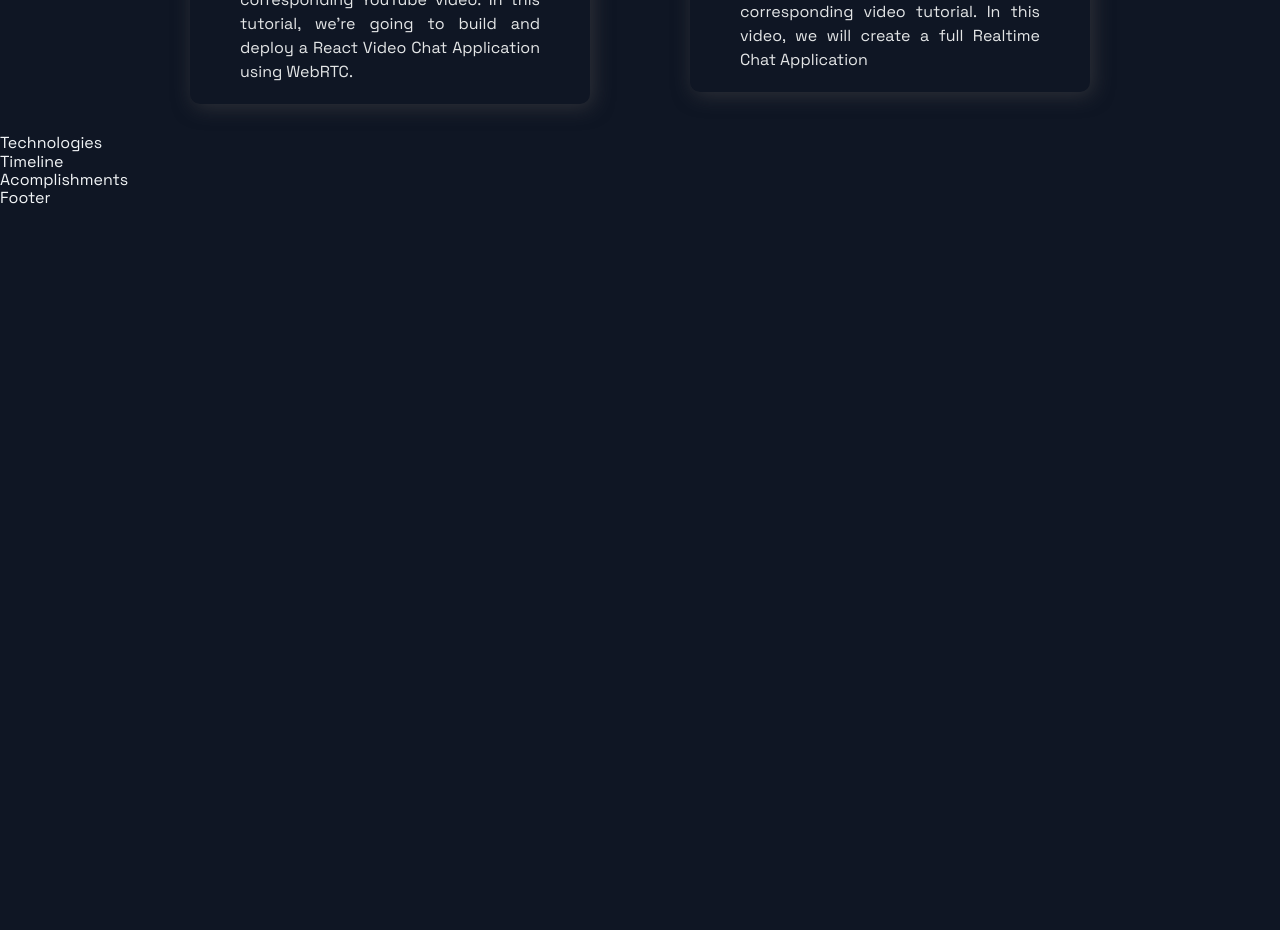
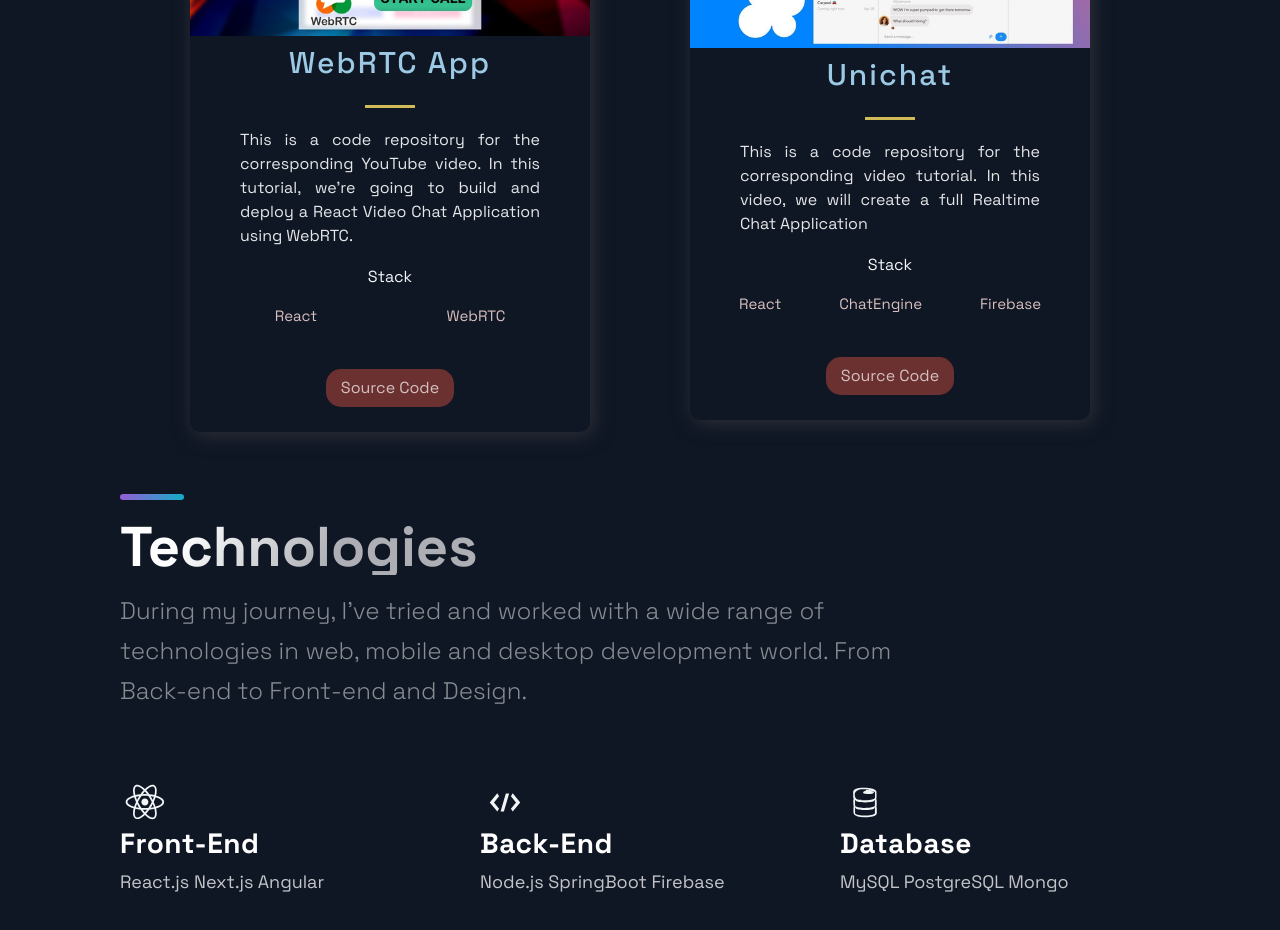
Before and after one commit to WaelYoussfi/personal-nextJs-portfolio, a Next.js app: page / in a window 1280 px wide. Shown: the part 1860-2790 px from the top of the page. Before the commit the page ends 2068 px from the top, so only its background shows below. Built offline with nearby package versions, Linux system fonts and the light colour scheme.

Commit message:
carousel timeLine section implemented

```diff
--- a/src/components/Header/Header.js
+++ b/src/components/Header/Header.js
@@ -1,7 +1,7 @@
 import Link from "next/link";
 import React from "react";
 import { AiFillGithub, AiFillInstagram, AiFillLinkedin } from "react-icons/ai";
-import { DiCssdeck } from "react-icons/di";
+import { BiUserCircle } from "react-icons/bi";
 
 import {
   Container,
@@ -25,8 +25,8 @@
             marginBottom: "20px",
           }}
         >
-          <DiCssdeck size="3rem" />
-          <Span>Portfolio</Span>
+          <BiUserCircle size="3rem" />
+          <Span>Resume</Span>
         </a>
       </Link>
     </Div1>
@@ -46,6 +46,11 @@
           <NavLink>About</NavLink>
         </Link>
       </li>
+      <li>
+        <Link href="#contact">
+          <NavLink>Contact</NavLink>
+        </Link>
+      </li>
     </Div2>
     <Div3>
       <SocialIcons href="https://github.com/WaelYoussfi">
--- a/src/components/Projects/Projects.js
+++ b/src/components/Projects/Projects.js
@@ -33,6 +33,17 @@
             <Hr />
           </TitleContent>
           <CardInfo>{project.description}</CardInfo>
+          <div>
+            <TitleContent>Stack</TitleContent>
+            <TagList>
+              {project.tags.map((tag, i) => (
+                <Tag key={i}>{tag}</Tag>
+              ))}
+            </TagList>
+          </div>
+          <UtilityList>
+            <ExternalLinks href={project.visit}>Source Code</ExternalLinks>
+          </UtilityList>
         </BlogCard>
       ))}
     </GridContainer>
--- a/src/components/Technologies/Technologies.js
+++ b/src/components/Technologies/Technologies.js
@@ -1,12 +1,60 @@
-import React from 'react';
-import { DiFirebase, DiReact, DiZend } from 'react-icons/di';
-import { Section, SectionDivider, SectionText, SectionTitle } from '../../styles/GlobalComponents';
-import { List, ListContainer, ListItem, ListParagraph, ListTitle } from './TechnologiesStyles';
+import React from "react";
+import { DiCode, DiFirebase, DiPhotoshop, DiReact } from "react-icons/di";
+import {
+  Section,
+  SectionDivider,
+  SectionText,
+  SectionTitle,
+} from "../../styles/GlobalComponents";
+import {
+  List,
+  ListContainer,
+  ListItem,
+  ListParagraph,
+  ListTitle,
+} from "./TechnologiesStyles";
 
-const Technologies = () =>  (
-  <div>
-    Technologies
-  </div>
+const Technologies = () => (
+  <Section id="tech">
+    <SectionDivider />
+    <br />
+    <SectionTitle>Technologies</SectionTitle>
+    <SectionText>
+      During my journey, I've tried and worked with a wide range of technologies
+      in web, mobile and desktop development world. From Back-end to Front-end
+      and Design.
+    </SectionText>
+    <List>
+      <ListItem>
+        <DiReact size="5rem" />
+        <ListContainer>
+          <ListTitle>Front-End</ListTitle>
+          <ListParagraph>React.js Next.js Angular</ListParagraph>
+        </ListContainer>
+      </ListItem>
+      <ListItem>
+        <DiCode size="5rem" />
+        <ListContainer>
+          <ListTitle>Back-End</ListTitle>
+          <ListParagraph>Node.js SpringBoot Firebase</ListParagraph>
+        </ListContainer>
+      </ListItem>
+      <ListItem>
+        <DiFirebase size="5rem" />
+        <ListContainer>
+          <ListTitle>Database</ListTitle>
+          <ListParagraph>MySQL PostgreSQL Mongo</ListParagraph>
+        </ListContainer>
+      </ListItem>
+      <ListItem>
+        <DiPhotoshop size="5rem" />
+        <ListContainer>
+          <ListTitle>UI/UX</ListTitle>
+          <ListParagraph>Figma Photoshop AdobeXd</ListParagraph>
+        </ListContainer>
+      </ListItem>
+    </List>
+  </Section>
 );
 
 export default Technologies;
--- a/src/components/TimeLine/TimeLine.js
+++ b/src/components/TimeLine/TimeLine.js
@@ -1,51 +1,143 @@
-import React, { useState, useRef, useEffect } from 'react';
+import React, { useState, useRef, useEffect } from "react";
 
-import { CarouselButton, CarouselButtonDot, CarouselButtons, CarouselContainer, CarouselItem, CarouselItemImg, CarouselItemText, CarouselItemTitle, CarouselMobileScrollNode } from './TimeLineStyles';
-import { Section, SectionDivider, SectionText, SectionTitle } from '../../styles/GlobalComponents';
-import { TimeLineData } from '../../constants/constants';
+import {
+  CarouselButton,
+  CarouselButtonDot,
+  CarouselButtons,
+  CarouselContainer,
+  CarouselItem,
+  CarouselItemImg,
+  CarouselItemText,
+  CarouselItemTitle,
+  CarouselMobileScrollNode,
+} from "./TimeLineStyles";
+import {
+  Section,
+  SectionDivider,
+  SectionText,
+  SectionTitle,
+} from "../../styles/GlobalComponents";
+import { TimeLineData } from "../../constants/constants";
 
 const TOTAL_CAROUSEL_COUNT = TimeLineData.length;
 
 const Timeline = () => {
-  // const [activeItem, setActiveItem] = useState(0);
-  // const carouselRef = useRef();
+  const [activeItem, setActiveItem] = useState(0);
+  const carouselRef = useRef();
 
   // const scroll = (node, left) => {
   //   return node.scrollTo({ left, behavior: 'smooth' });
   // }
 
-  // const handleClick = (e, i) => {
-  //   e.preventDefault();
+  const handleClick = (e, i) => {
+    e.preventDefault();
 
-  //   if (carouselRef.current) {
-  //     const scrollLeft = Math.floor(carouselRef.current.scrollWidth * 0.7 * (i / TimeLineData.length));
+    if (carouselRef.current) {
+      const scrollLeft = Math.floor(
+        carouselRef.current.scrollWidth * 0.7 * (i / TimeLineData.length)
+      );
 
-  //     scroll(carouselRef.current, scrollLeft);
-  //   }
-  // }
+      scroll(carouselRef.current, scrollLeft);
+    }
+  };
 
-  // const handleScroll = () => {
-  //   if (carouselRef.current) {
-  //     const index = Math.round((carouselRef.current.scrollLeft / (carouselRef.current.scrollWidth * 0.7)) * TimeLineData.length);
+  const handleScroll = () => {
+    if (carouselRef.current) {
+      const index = Math.round(
+        (carouselRef.current.scrollLeft /
+          (carouselRef.current.scrollWidth * 0.7)) *
+          TimeLineData.length
+      );
 
-  //     setActiveItem(index);
-  //   }
-  // }
+      setActiveItem(index);
+    }
+  };
 
-  // // snap back to beginning of scroll when window is resized
-  // // avoids a bug where content is covered up if coming from smaller screen
-  // useEffect(() => {
-  //   const handleResize = () => {
-  //     scroll(carouselRef.current, 0);
-  //   }
+  // snap back to beginning of scroll when window is resized
+  // avoids a bug where content is covered up if coming from smaller screen
+  useEffect(() => {
+    const handleResize = () => {
+      scroll(carouselRef.current, 0);
+    };
 
-  //   window.addEventListener('resize', handleResize);
-  // }, []);
+    window.addEventListener("resize", handleResize);
+  }, []);
 
   return (
-    <div>
-      Timeline
-    </div>
+    <Section id="about">
+      <SectionDivider></SectionDivider>
+      <SectionTitle>About Me</SectionTitle>
+      <SectionText>
+        Here is a bit of my journey as a software engineer
+      </SectionText>
+      <CarouselContainer ref={carouselRef} onScroll={handleScroll}>
+        <>
+          {TimeLineData.map((item, index) => (
+            <CarouselMobileScrollNode
+              key={index}
+              final={index === TOTAL_CAROUSEL_COUNT - 1}
+            >
+              <CarouselItem
+                index={index}
+                id={`carousel_item-${index}`}
+                active={activeItem}
+                onClick={(e) => handleClick(e, index)}
+              >
+                <CarouselItemTitle>
+                  {item.year}
+                  <CarouselItemImg
+                    width="208"
+                    height="6"
+                    viewBox="0 0 208 6"
+                    fill="none"
+                    xmlns="http://www.w3.org/2000/svg"
+                  >
+                    <path
+                      fill-rule="evenodd"
+                      clip-rule="evenodd"
+                      d="M2.5 5.5C3.88071 5.5 5 4.38071 5 3V3.5L208 3.50002V2.50002L5 2.5V3C5 1.61929 3.88071 0.5 2.5 0.5C1.11929 0.5 0 1.61929 0 3C0 4.38071 1.11929 5.5 2.5 5.5Z"
+                      fill="url(#paint0_linear)"
+                      fill-opacity="0.33"
+                    />
+                    <defs>
+                      <linearGradient
+                        id="paint0_linear"
+                        x1="-4.30412e-10"
+                        y1="0.5"
+                        x2="208"
+                        y2="0.500295"
+                        gradientUnits="userSpaceOnUse"
+                      >
+                        <stop stop-color="white" />
+                        <stop
+                          offset="0.79478"
+                          stop-color="white"
+                          stop-opacity="0"
+                        />
+                      </linearGradient>
+                    </defs>
+                  </CarouselItemImg>
+                </CarouselItemTitle>
+                <CarouselItemText>{item.text}</CarouselItemText>
+              </CarouselItem>
+            </CarouselMobileScrollNode>
+          ))}
+        </>
+      </CarouselContainer>
+      <CarouselButtons>
+        {TimeLineData.map((item, index) => (
+          <CarouselButton
+            key={index}
+            index={index}
+            active={activeItem}
+            onClick={(e) => handleClick(e, index)}
+            type="button"
+          >
+            <CarouselButtonDot active={activeItem} />
+          </CarouselButton>
+        ))}
+      </CarouselButtons>
+    </Section>
   );
 };
 
```
